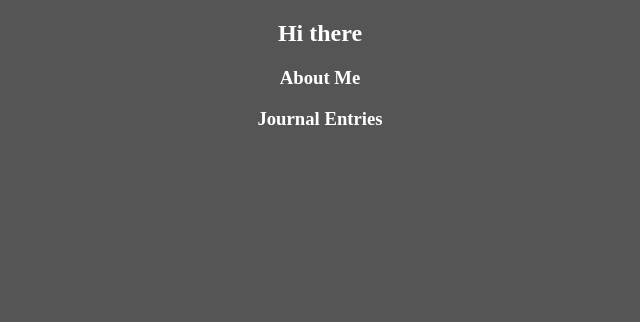
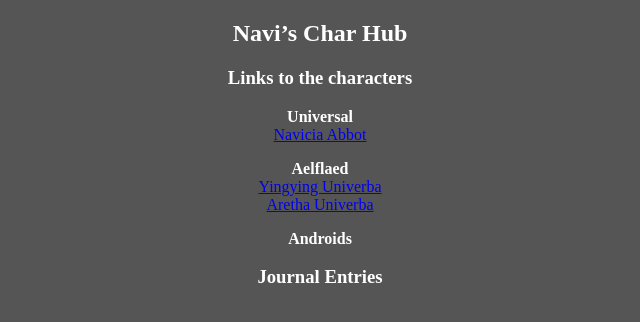
Before and after one commit to naviabbot/naviabbot.github.io, a Jekyll site: the page built from index.md, in a window 1280 px wide. Shown: the top 322 px of the page, without its empty margins (320-960 px from the left). Built offline with Jekyll 4.4.1, drawn with Linux system fonts in a browser that asks for light colours.

Commit message:
Pages got links

```diff
--- a/_layouts/default.html
+++ b/_layouts/default.html
@@ -2,7 +2,7 @@
 <html>
 <head>
   <meta charset="utf-8">
-  <title>Blog(dot)JoshCain(dot)Ninja</title>
+  <title>{{ page.title }}</title>
   <link rel="stylesheet" href="/css/style.css">
 </head>
 <body>
--- a/index.md
+++ b/index.md
@@ -1,11 +1,22 @@
 ---
 layout: default
+title: Navi's char hub
 ---
-#Hi there
+#Navi's Char Hub
 
-###About Me
+###Links to the characters
+__Universal__
+[Navicia Abbot](/navi)
+
+__Aelflaed__
+[Yingying Univerba](/mizu)
+[Aretha Univerba](/camelot)
+
+__Androids__
+
 
 ###Journal Entries
+
 {% for post in site.posts %}
 * {{ post.date | date_to_string }}  {{ post.title }}({{post.url}})
 {% endfor %}
```
Also changed, not shown: 1 other file.
